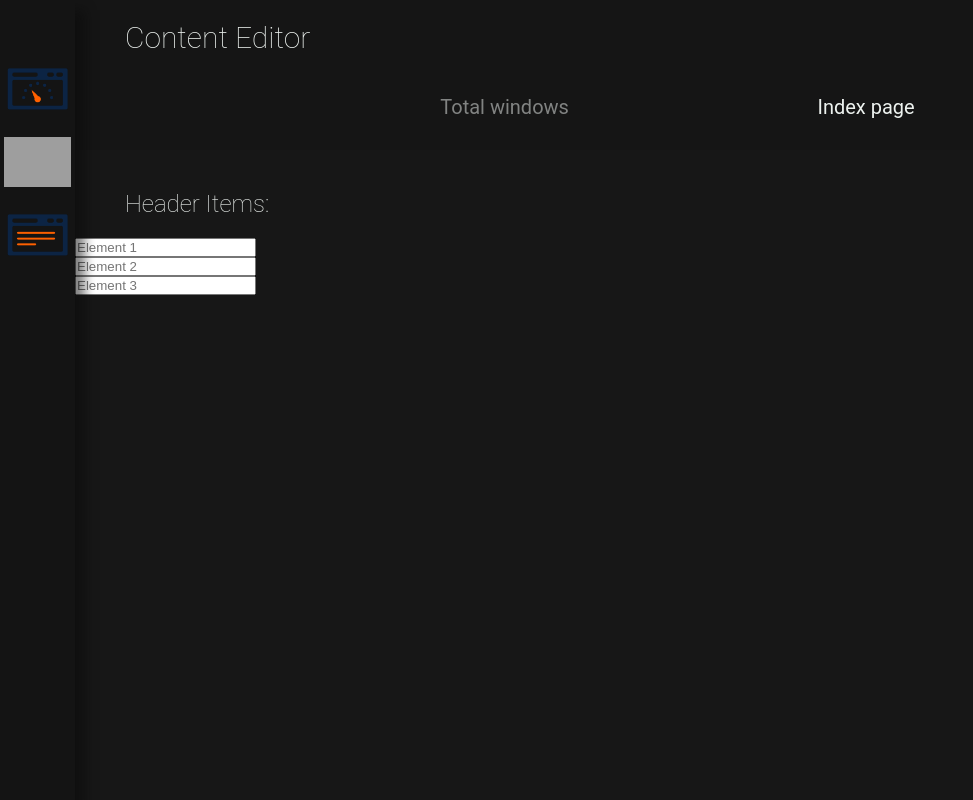
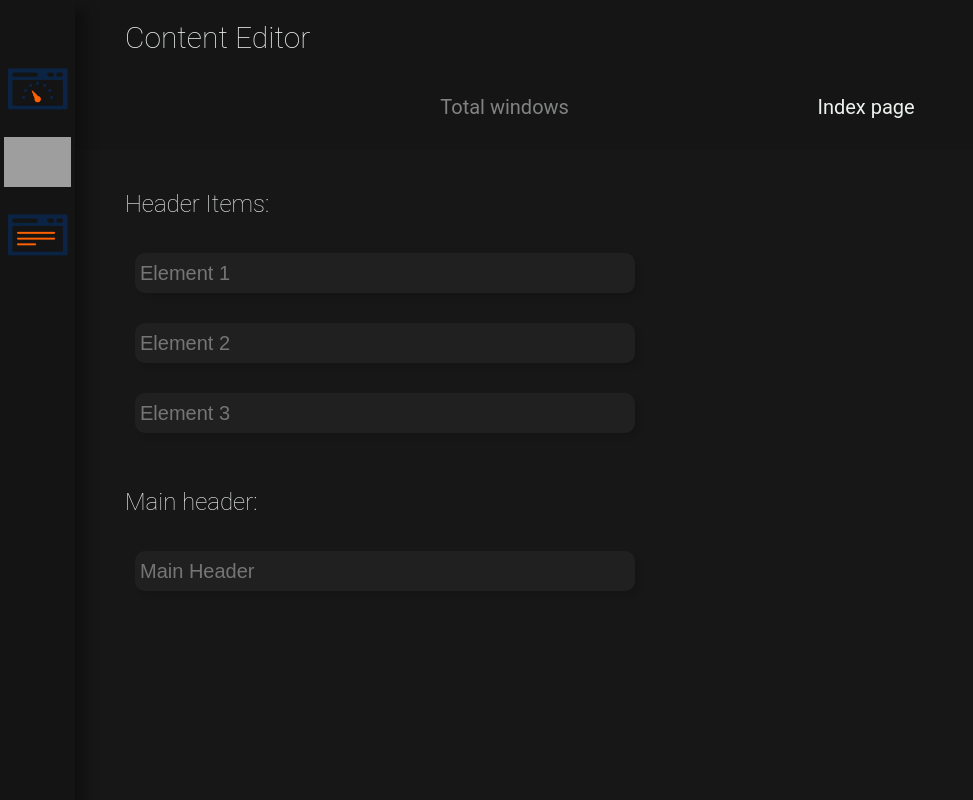
Before and after one commit to Konstantin-create/hacknet_web, a Flask app: page /admin/content-editor in a window 1280 px wide. Shown: the whole page, without its empty margins (0-973 px from the left). Run offline with Flask 2, Linux system fonts and the light colour scheme; grey boxes are pictures that could not be loaded.

Commit message:
worked on content editor page

```diff
--- a/app/data/visits/requests.json
+++ b/app/data/visits/requests.json
@@ -373,5 +373,10 @@
         "ip": "127.0.0.1",
         "time_stamp": "2022:11:03-18:43:00",
         "url": "/"
+    },
+    {
+        "ip": "127.0.0.1",
+        "time_stamp": "2022:11:03-19:10:48",
+        "url": "/"
     }
 ]
--- a/app/static/css/admin/content_editor_styles.css
+++ b/app/static/css/admin/content_editor_styles.css
@@ -40,7 +40,7 @@
     width: 100%;
 }
 
-.header-items {
+.sep-header {
     font-family: Roboto, sans-serif;
     font-weight: 200;
     font-size: 24px;
@@ -50,7 +50,7 @@
     padding-left: 50px;
 }
 
-.index-page-header-elements {
+.inline-text {
     font-family: "Cantarell Light", sans-serif;
     font-size: 20px;
     width: 500px;
--- a/app/templates/admin/content_editor.html
+++ b/app/templates/admin/content_editor.html
@@ -15,13 +15,19 @@
 {% block content %}
 <div class="total-settings" id="total">
     <form method="post">
-        <h3 class="header-items">Header Items:</h3>
-        <label><input type="text" class="index-page-header-element" placeholder="Element 1"></label>
-        <div style="clear: both"></div>
-        <label><input type="text" class="index-page-header-element" placeholder="Element 2"></label>
-        <div style="clear: both"></div>
-        <label><input type="text" class="index-page-header-element" placeholder="Element 3"></label>
-        <div style="clear: both"></div>
+        <div>
+            <h3 class="sep-header">Header Items:</h3>
+            <label><input type="text" class="inline-text" placeholder="Element 1"></label>
+            <div style="clear: both"></div>
+            <label><input type="text" class="inline-text" placeholder="Element 2"></label>
+            <div style="clear: both"></div>
+            <label><input type="text" class="inline-text" placeholder="Element 3"></label>
+            <div style="clear: both"></div>
+        </div>
+        <div>
+            <h3 class="sep-header">Main header:</h3>
+            <label><input type="text" class="inline-text" placeholder="Main Header"></label>
+        </div>
     </form>
 </div>
 <div class="index-settings" id="index-settings"></div>
```
